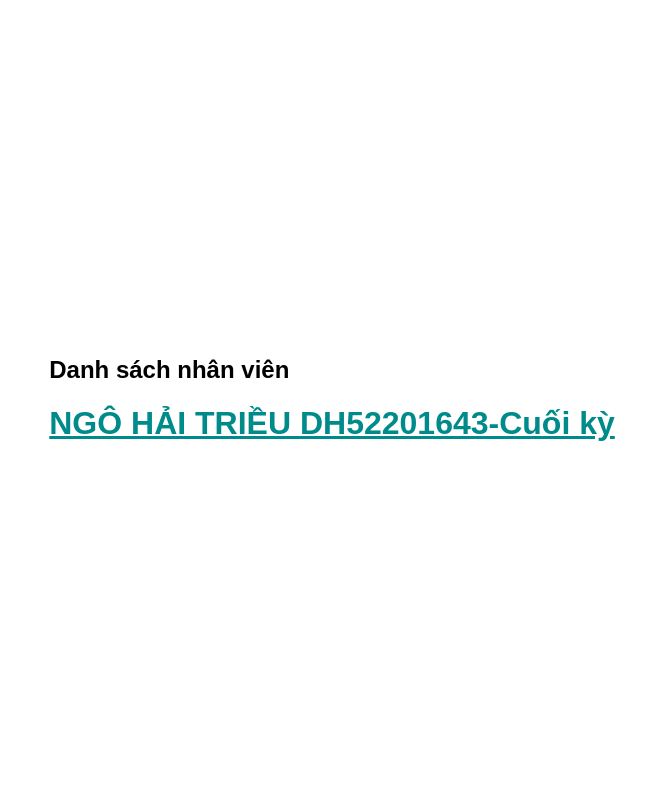
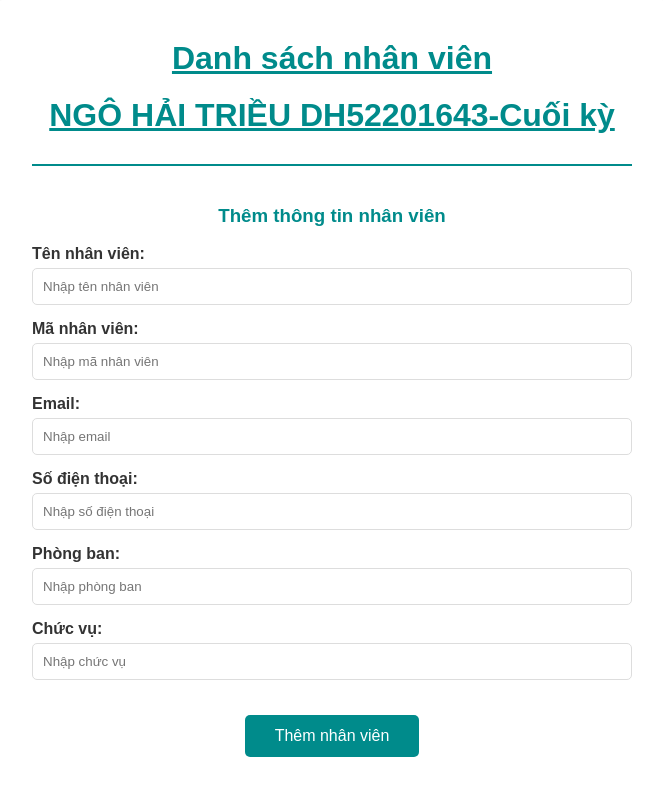
Before and after one commit to 04ngohaitrieu-ux/haitrieu-project, a website: page frontend/index.html in a window 1280 px wide. Shown: the top 796 px of the page, without its empty margins (308-971 px from the left). Drawn offline with Linux system fonts and the light colour scheme.

Commit message:
Add employee management form with dynamic list

```diff
--- a/frontend/index.html
+++ b/frontend/index.html
@@ -11,17 +11,176 @@
             min-height: 100vh;
             margin: 0;
             font-family: Arial, sans-serif;
+            background-color: #f5f5f5;
+        }
+        .container {
+            text-align: center;
+            background-color: white;
+            padding: 40px;
+            border-radius: 10px;
+            box-shadow: 0 2px 10px rgba(0,0,0,0.1);
+            max-width: 600px;
+            width: 100%;
         }
         h1 {
             color: #008B8B;
-            text-align: center;
+            font-size: 32px;
+            margin: 10px 0;
+        }
+        h2 {
+            color: #008B8B;
+            font-size: 32px;
+            margin: 0 0 20px 0;
+        }
+        .form-group {
+            margin: 15px 0;
+            text-align: left;
+        }
+        label {
+            display: block;
+            margin-bottom: 5px;
+            color: #333;
+            font-weight: bold;
+        }
+        input[type="text"],
+        input[type="email"],
+        input[type="tel"],
+        input[type="number"],
+        textarea {
+            width: 100%;
+            padding: 10px;
+            border: 1px solid #ddd;
+            border-radius: 5px;
+            box-sizing: border-box;
+            font-family: Arial, sans-serif;
+        }
+        textarea {
+            resize: vertical;
+            min-height: 80px;
+        }
+        button {
+            background-color: #008B8B;
+            color: white;
+            padding: 12px 30px;
+            border: none;
+            border-radius: 5px;
+            cursor: pointer;
+            font-size: 16px;
+            margin-top: 20px;
+        }
+        button:hover {
+            background-color: #006b6b;
+        }
+        #employeeList {
+            margin-top: 30px;
+            text-align: left;
+        }
+        .employee-item {
+            background-color: #f9f9f9;
+            padding: 15px;
+            margin: 10px 0;
+            border-left: 4px solid #008B8B;
+            border-radius: 5px;
         }
     </style>
 </head>
 <body>
-    <div>
-        <h2>Danh sách nhân viên</h2>
+    <div class="container">
+        <h2><u>Danh sách nhân viên</u></h2>
         <h1><u>NGÔ HẢI TRIỀU DH52201643-Cuối kỳ</u></h1>
+
+        <div style="margin-top: 30px; border-top: 2px solid #008B8B; padding-top: 20px;">
+            <h3 style="color: #008B8B;">Thêm thông tin nhân viên</h3>
+
+            <div class="form-group">
+                <label for="employeeName">Tên nhân viên:</label>
+                <input type="text" id="employeeName" placeholder="Nhập tên nhân viên">
+            </div>
+
+            <div class="form-group">
+                <label for="employeeId">Mã nhân viên:</label>
+                <input type="text" id="employeeId" placeholder="Nhập mã nhân viên">
+            </div>
+
+            <div class="form-group">
+                <label for="employeeEmail">Email:</label>
+                <input type="email" id="employeeEmail" placeholder="Nhập email">
+            </div>
+
+            <div class="form-group">
+                <label for="employeePhone">Số điện thoại:</label>
+                <input type="tel" id="employeePhone" placeholder="Nhập số điện thoại">
+            </div>
+
+            <div class="form-group">
+                <label for="employeeDepartment">Phòng ban:</label>
+                <input type="text" id="employeeDepartment" placeholder="Nhập phòng ban">
+            </div>
+
+            <div class="form-group">
+                <label for="employeePosition">Chức vụ:</label>
+                <input type="text" id="employeePosition" placeholder="Nhập chức vụ">
+            </div>
+
+            <button onclick="addEmployee()">Thêm nhân viên</button>
+
+            <div id="employeeList"></div>
+        </div>
     </div>
+
+    <script>
+        let employees = [];
+
+        function addEmployee() {
+            const name = document.getElementById('employeeName').value;
+            const id = document.getElementById('employeeId').value;
+            const email = document.getElementById('employeeEmail').value;
+            const phone = document.getElementById('employeePhone').value;
+            const department = document.getElementById('employeeDepartment').value;
+            const position = document.getElementById('employeePosition').value;
+
+            if (name && id) {
+                const employee = {name, id, email, phone, department, position};
+                employees.push(employee);
+                displayEmployees();
+                clearForm();
+            } else {
+                alert('Vui lòng nhập tên và mã nhân viên!');
+            }
+        }
+
+        function displayEmployees() {
+            const listDiv = document.getElementById('employeeList');
+            listDiv.innerHTML = '<h3 style="color: #008B8B;">Danh sách nhân viên đã thêm:</h3>';
+
+            employees.forEach((emp, index) => {
+                listDiv.innerHTML += `
+                    <div class="employee-item">
+                        <strong>${index + 1}. ${emp.name}</strong> (${emp.id})<br>
+                        Email: ${emp.email || 'N/A'}<br>
+                        Điện thoại: ${emp.phone || 'N/A'}<br>
+                        Phòng ban: ${emp.department || 'N/A'}<br>
+                        Chức vụ: ${emp.position || 'N/A'}<br>
+                        <button onclick="removeEmployee(${index})" style="background-color: #d9534f; margin-top: 10px; padding: 8px 15px; font-size: 14px;">Xóa</button>
+                    </div>
+                `;
+            });
+        }
+
+        function removeEmployee(index) {
+            employees.splice(index, 1);
+            displayEmployees();
+        }
+
+        function clearForm() {
+            document.getElementById('employeeName').value = '';
+            document.getElementById('employeeId').value = '';
+            document.getElementById('employeeEmail').value = '';
+            document.getElementById('employeePhone').value = '';
+            document.getElementById('employeeDepartment').value = '';
+            document.getElementById('employeePosition').value = '';
+            document.getElementById('employeeName').focus();
+        }
+    </script>
 </body>
 </html>
```
